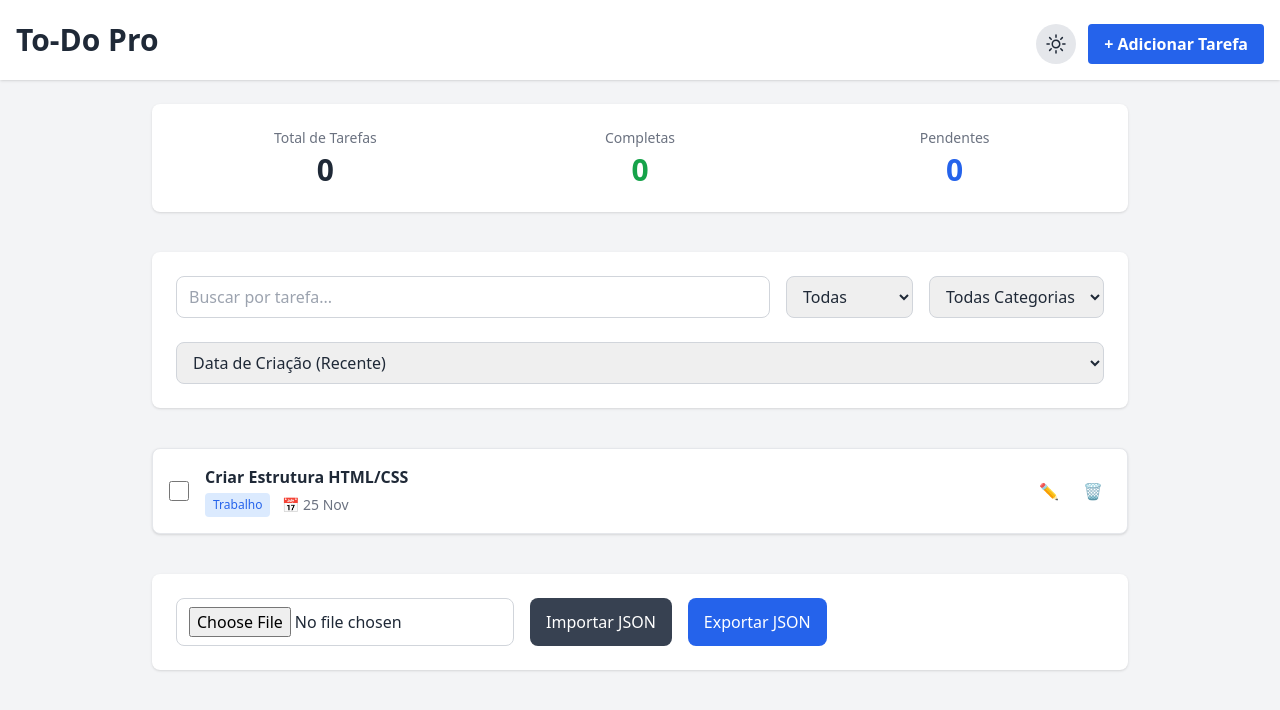
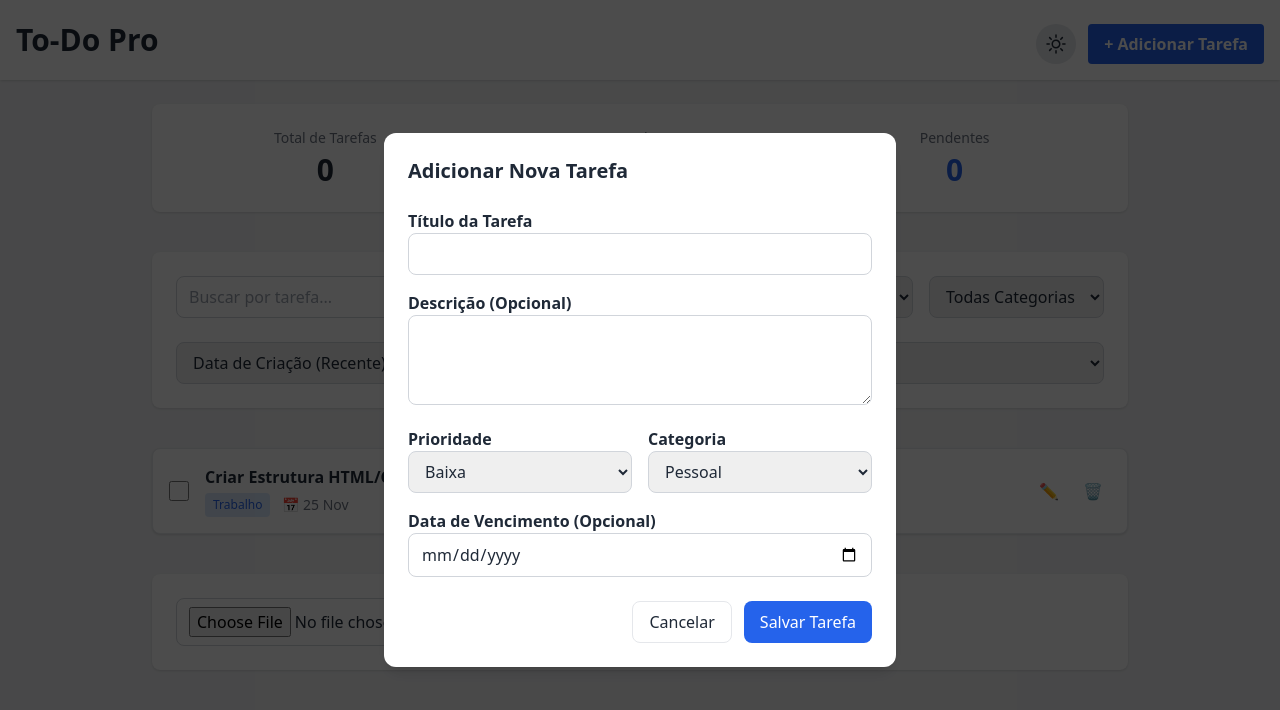
Before and after one commit to devrodrigobrito/to-do-list-pro, a plain HTML site: page index.html in a window 1280 px wide. Both pictures are taken after a click on the button "+ Adicionar Tarefa". Drawn offline with nearby package versions, Linux system fonts and the light colour scheme.

Commit message:
feat: add new categories to the to-do list

```diff
--- a/index.html
+++ b/index.html
@@ -151,8 +151,15 @@
 
                     <div>
                         <label for="task-category-input" class="font-semibold">Categoria</label>
-                        <input type="text" id="task-category-input" required value="Pessoal" class="w-full border border-gray-300 rounded-lg px-3 py-2
+                        <select id="task-category-input" required class="w-full border border-gray-300 rounded-lg px-3 py-2
                         focus:ring-2 focus:ring-blue-500 focus:outline-none">
+                            <option value="pessoal">Pessoal</option>
+                            <option value="trabalho">Trabalho</option>
+                            <option value="estudo">Estudo</option>
+                            <option value="saude">Saúde</option>
+                            <option value="financa">Finança</option>
+                        </select>
+
                     </div>
 
                 </div>
--- a/script.js
+++ b/script.js
@@ -40,3 +40,31 @@ const sortBy = document.getElementById('sort-by');
 const importJsonFile = document.getElementById('import-json-file');
 const importJsonBtn = document.getElementById('import-json-btn');
 const exportJsonBtn = document.getElementById('export-json-btn');
+
+
+// =========================================================================
+// MODAL CONTROL FUNCTIONS
+// =========================================================================
+
+// Function to open modal (show on screen)
+const openModal = () => {
+    modalTitle.textContent = 'Adicionar Nova Tarefa';
+    taskmodal.classList.remove('hidden');
+    taskform.reset();
+};
+
+// Function to close the modal (hide from screen)
+const closeModal = () => {
+    taskmodal.classList.add('hidden');
+};
+
+// Event listeners modal
+addtaskbtn.addEventListener('click', openModal);
+cancelmodalbtn.addEventListener('click', closeModal);
+
+// Closes the modal by clicking outside of it (on the dark background)
+taskmodal.addEventListener('click', (e) => {
+    if(e.target === taskmodal){
+        closeModal();
+    };
+});
```
